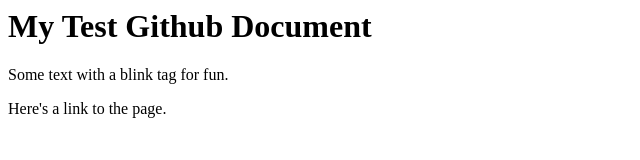
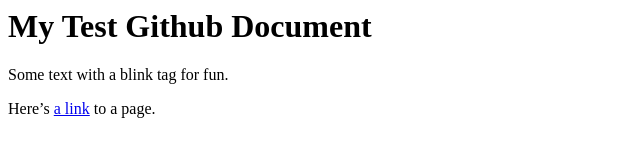
Before and after one commit to SPACE-AlyeN6378/dsc-code-test, a plain HTML site: page index.html in a window 1280 px wide. Shown: the full height of the page, 0-640 px from the left. Drawn offline with Linux system fonts and the light colour scheme.

Commit message:
Created test.html & linked to it from index.html

```diff
--- a/index.html
+++ b/index.html
@@ -1,5 +1,5 @@
 <html>
     <h1>My Test Github Document</h1>
     <p>Some text with a <blink>blink tag</blink> for fun.</p>
-    <p>Here's a link to the page.</p>
+    <p>Here’s <a href=”test.html”>a link</a> to a page.</p>
 </html>
```
Also changed, not shown: test.html (added, +4 -0 lines).
